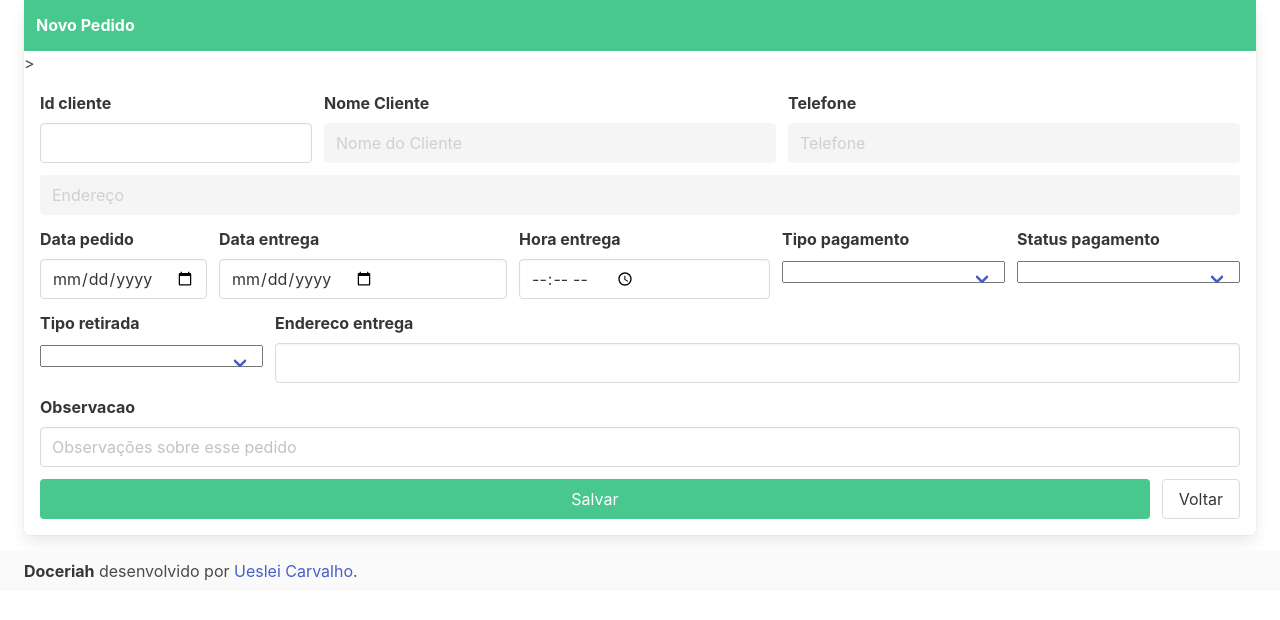
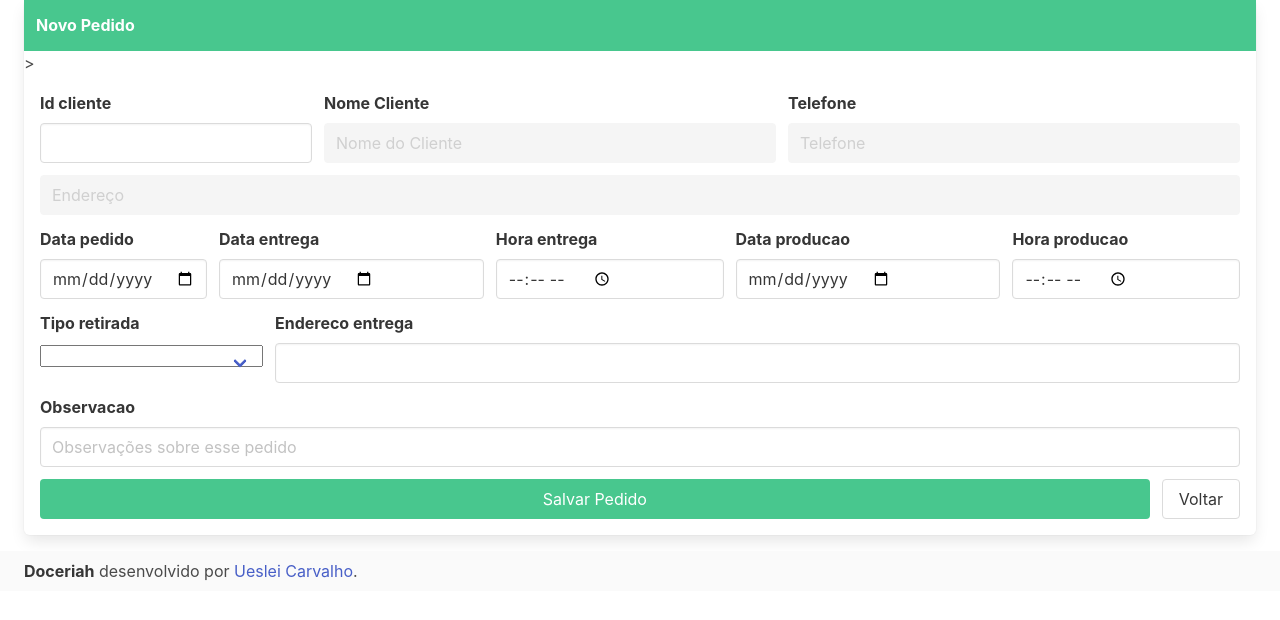
Before and after one commit to yancleiton7/Multilens, a Python web app: template multilens/templates/forms/novo_pedido.html in a window 1280 px wide. Shown: the part 73-693 px from the top of the page. Run offline with Jinja, Linux system fonts and the light colour scheme; the template is opened without the code that fills it, so the values that code supplies are empty, except form fields; form fields are guessed from the names that the template uses; some libraries are stand-ins or nearby versions.

Commit message:
Adicionado data e hora de produção

```diff
--- a/multilens/templates/forms/novo_pedido.html
+++ b/multilens/templates/forms/novo_pedido.html
@@ -90,19 +90,22 @@
                             {{ form.hora_entrega(class="input", type="time", placeholder="") }}
                         </div>
                 </div>
-                <div class="control">
-                    <label class="label"> {{ form.tipo_pagamento.label }} </label>
-                    <div class="select">
-                        {{ form.tipo_pagamento() }}
+                <div class="control is-expanded">
+                    <label class="label"> {{ form.data_producao.label }} </label>
 
-                    </div>
+                        <div class="control">
+                            {{ form.data_producao(class="input", type="date", placeholder="") }}
+                        </div>
                 </div>
-                <div class="control" id="Status_pagamento">
-                    <label class="label"> {{ form.status_pagamento.label }} </label>
-                    <div class="select">
-                        {{ form.status_pagamento() }}
-                    </div>
+                <div class="control is-expanded">
+                    <label class="label"> {{ form.hora_producao.label }} </label>
+
+                        <div class="control">
+                            {{ form.hora_producao(class="input", type="time", placeholder="") }}
+                        </div>
                 </div>
+
+
 
             </div>
 
@@ -138,7 +141,12 @@
 
             <div class="field is-grouped">
                 <div class="control is-expanded">
-                    <input class="button is-fullwidth is-success" id="btn_salvar" type="submit" value="Salvar" >
+                    <input class="button is-fullwidth is-success" id="btn_salvar" type="submit" value="Salvar Pedido" >
+
+                </div>
+                <div class="control" id="btn_pagamento"  style="display:none">
+                    <a href="{{url_for('site.status_pagamento_pedido', pedido_id=form.id)}}"
+                    class="button is-info">Informações pagamento</a>
 
                 </div>
                 <div class="control">
```
Also changed, not shown: multilens/templates/forms/pedidos_pagamentos.html (+13 -1 lines).
